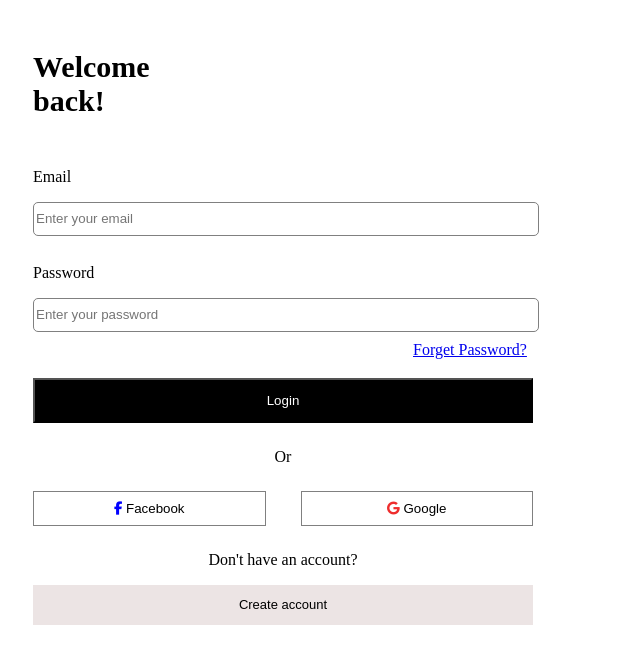
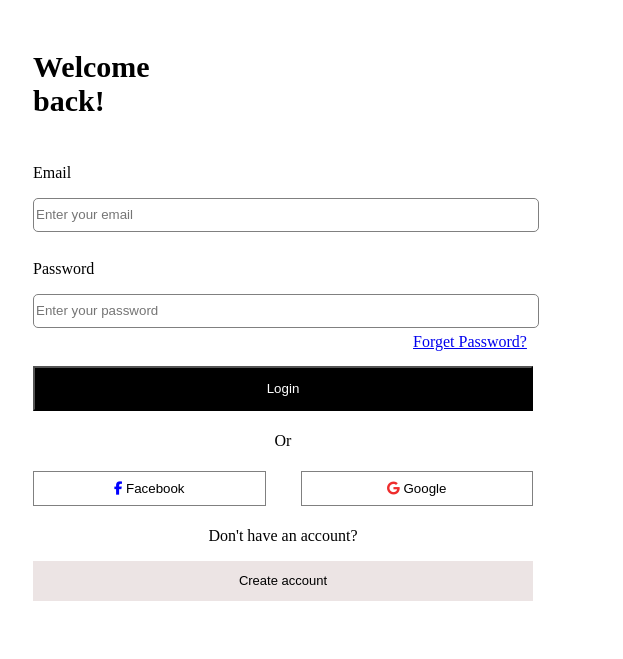
Before and after one commit to graceadepeju/minimal-login-page, a plain HTML site: page index.html in a window 1280 px wide. Shown: the top 659 px of the page, 0-623 px from the left. Drawn offline with Linux system fonts and the light colour scheme.

Commit message:
third commit

```diff
--- a/index.css
+++ b/index.css
@@ -36,7 +36,7 @@ form{
     margin-left: 25px;
     display: flex;
     flex-direction: column;
-    gap: 9px;
+    gap: 5px;
 }
 .dha{
     justify-items: center;
```
